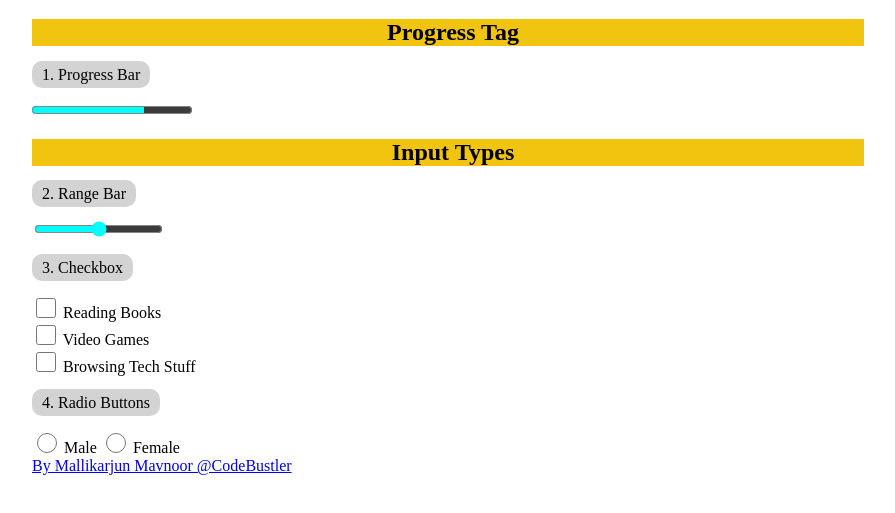
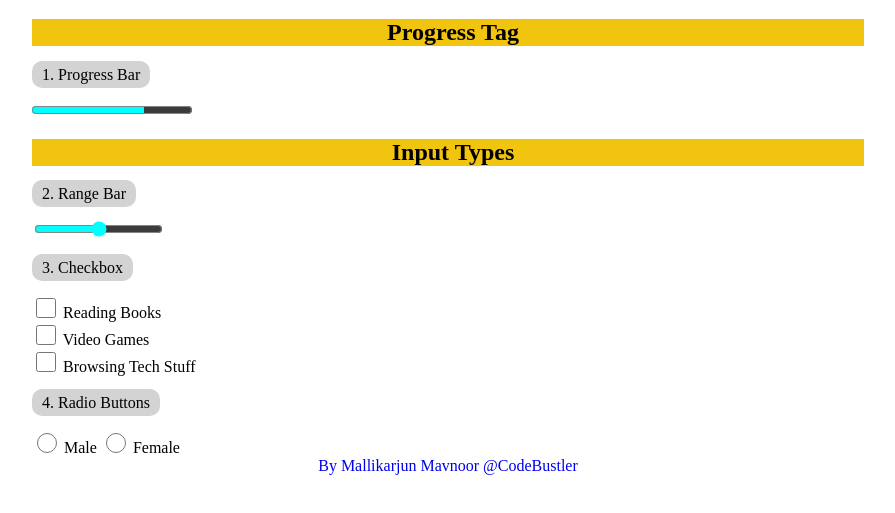
Before and after one commit to mallikarjun-mavnoor/accent-color, a plain HTML site: page index.html in a window 1280 px wide. Shown: the part 61-574 px from the top of the page, without its empty margins (192-1087 px from the left). Drawn offline with Linux system fonts and the light colour scheme.

Commit message:
Update style.css

```diff
--- a/style.css
+++ b/style.css
@@ -22,8 +22,17 @@ Background-color:lightgrey;
   border-radius:10px ;
 }
 
+footer {
+text-align:center;
+}
 
+a {
+text-decoration:none;
+}
 
+a:hover{
+text-decoration:underline;
+}
 
 input[type=radio],input[type=checkbox] {
   width:20px;
```
